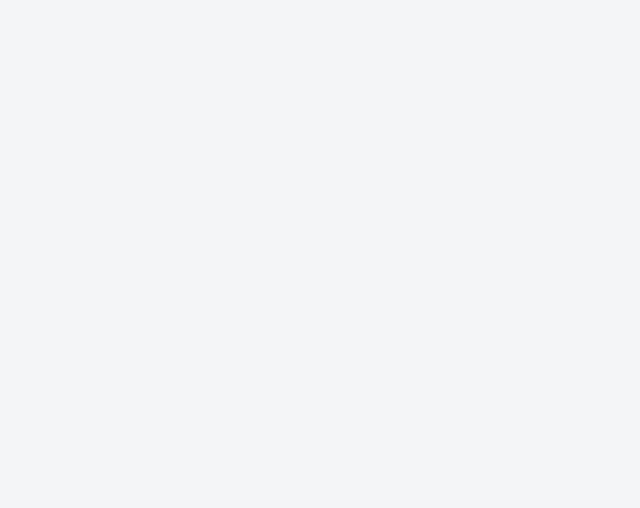
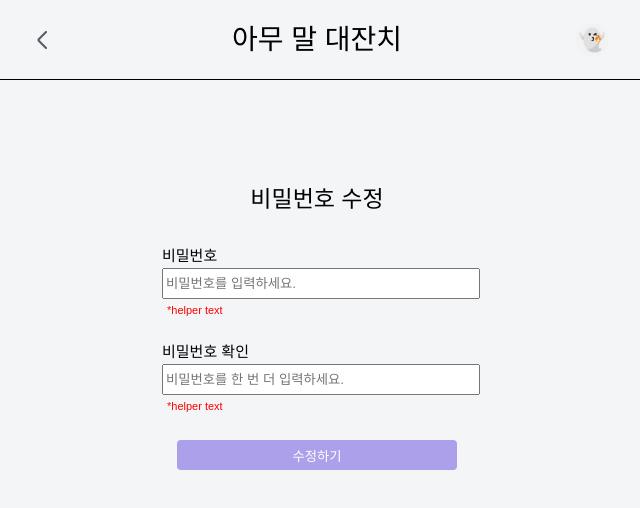
Before and after one commit to yoouung/community-web-fe, a React (Create React App) app: page /users/update-pwd in a window 1280 px wide. Before the commit this address had no page. Shown: the top 508 px of the page, without its empty margins (323-963 px from the left). Built offline with nearby package versions, Linux system fonts and the light colour scheme; a web font is replaced by a local one.

Commit message:
FEAT: add update-pwd page (static)
- add update-pwd page
- set Toast as common component

Signed-off-by: yoouung <jyp101400@egmail.com>

```diff
--- a/src/Router.js
+++ b/src/Router.js
@@ -7,6 +7,7 @@ import PostList from "./pages/post/postList";
 import SignIn from "./pages/user/signIn";
 import SignUp from "./pages/user/signUp";
 import UpdateInfo from "./pages/user/updateInfo";
+import UpdatePwd from "./pages/user/updatePwd";
 
 function Router() {
   return (
@@ -20,6 +21,7 @@ function Router() {
 
           <Route path="users">
             <Route path="update-info" element={<UpdateInfo />} />
+            <Route path="update-pwd" element={<UpdatePwd />} />
           </Route>
 
           <Route path="posts">
--- a/src/components/common/formStyle.jsx
+++ b/src/components/common/formStyle.jsx
@@ -107,3 +107,20 @@ export const AdditionalFunc = styled.span`
     cursor: pointer;
   }
 `;
+
+export const Toast = styled.div`
+  background-color: #aca0eb;
+  width: 100px;
+  height: 40px;
+  border-radius: 20px;
+
+  color: white;
+  font-size: 14px;
+
+  display: none;
+  justify-content: center;
+  align-items: center;
+
+  position: fixed;
+  bottom: 30px;
+`;
--- a/src/pages/user/updateInfo.jsx
+++ b/src/pages/user/updateInfo.jsx
@@ -7,6 +7,7 @@ import {
   ProfileImageWrapper,
   Title,
   AdditionalFunc,
+  Toast,
 } from "../../components/common/formStyle";
 import { HelperText, Modal, ModalBackdrop, SubmitBtn } from "../../styles/commonStyles";
 import profile from "../../images/userimage.png";
@@ -38,23 +39,6 @@ const ProfileImageOverlay = styled.div`
     justify-content: center;
     align-items: center;
   }
-`;
-
-const Toast = styled.div`
-  background-color: #aca0eb;
-  width: 100px;
-  height: 40px;
-  border-radius: 20px;
-
-  color: white;
-  font-size: 14px;
-
-  display: none;
-  justify-content: center;
-  align-items: center;
-
-  position: fixed;
-  bottom: 30px;
 `;
 
 const UpdateInfo = () => {
--- /dev/null
+++ b/src/pages/user/updatePwd.jsx
@@ -0,0 +1,47 @@
+import React from "react";
+import styled from "styled-components";
+import {
+  FormSection,
+  InputItem,
+  InputSection,
+  Title,
+  Toast,
+} from "../../components/common/formStyle";
+import { HelperText, SubmitBtn } from "../../styles/commonStyles";
+
+const UpdatePwd = () => {
+  return (
+    <>
+      <FormSection>
+        <Title>비밀번호 수정</Title>
+        <InputSection>
+          <InputItem>
+            <span class="input-name">비밀번호</span>
+            <input
+              class="input"
+              name="password"
+              type="password"
+              placeholder="비밀번호를 입력하세요."
+            />
+            <HelperText>*helper text</HelperText>
+          </InputItem>
+          <InputItem>
+            <span class="input-name">비밀번호 확인</span>
+            <input
+              class="input"
+              name="password-confirm"
+              type="password"
+              placeholder="비밀번호를 한 번 더 입력하세요."
+            />
+            <HelperText>*helper text</HelperText>
+          </InputItem>
+        </InputSection>
+      </FormSection>
+      <SubmitBtn style={{ width: "280px", height: "30px" }}>수정하기</SubmitBtn>
+
+      <Toast>수정 완료</Toast>
+    </>
+  );
+};
+
+export default UpdatePwd;
```
